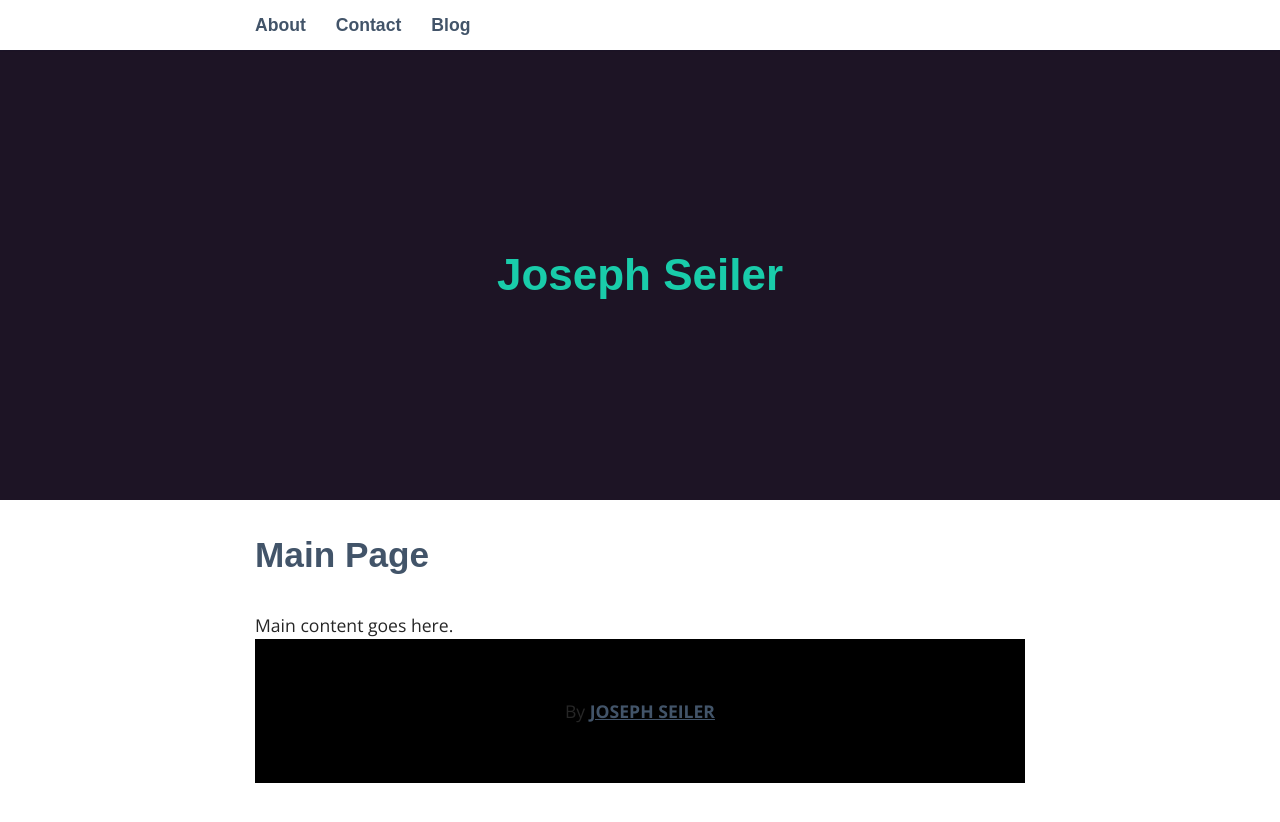
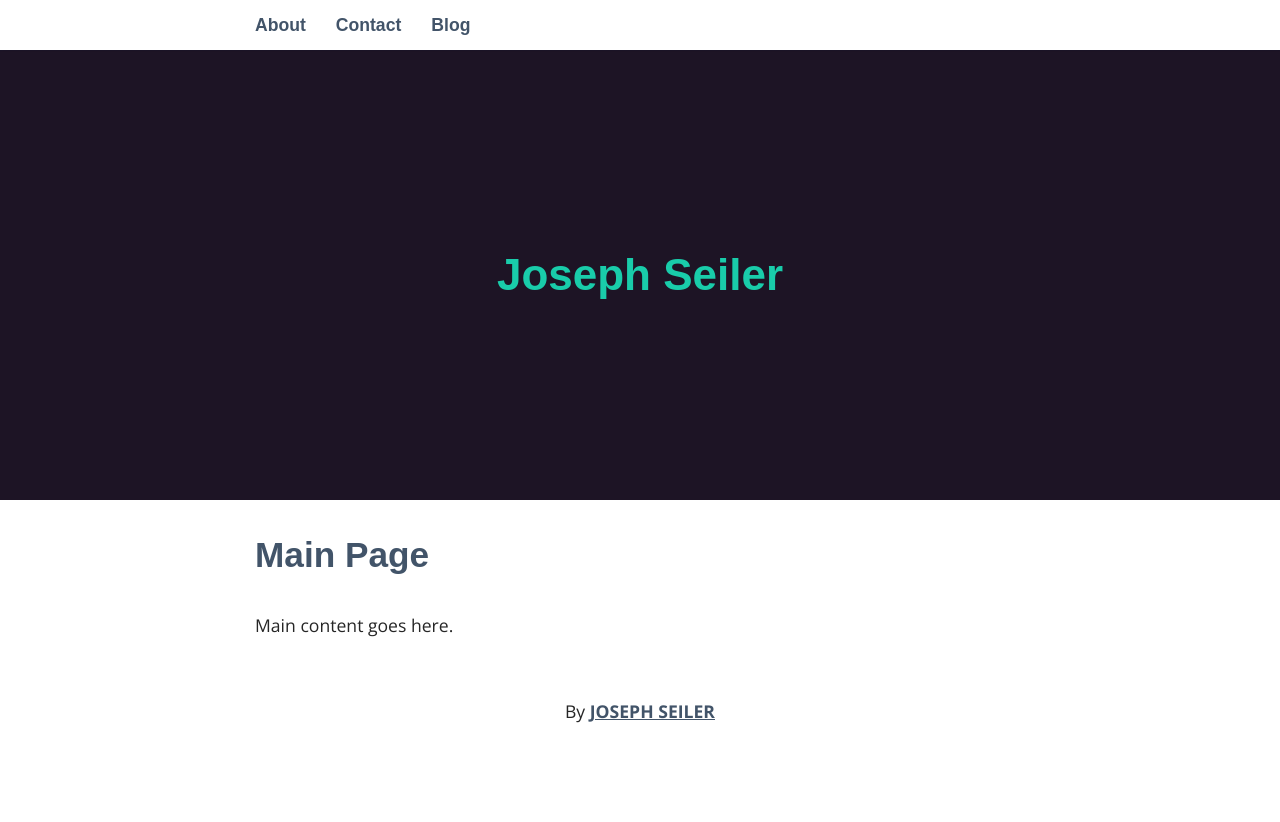
Before and after one commit to seilerjr/seilerjr.github.io, a Jekyll site: the page built from index.html, in a window 1280 px wide. Shown: the top 822 px of the page. Built offline with Jekyll 4.4.1, drawn with Linux system fonts in a browser that asks for light colours; some web fonts are replaced.

Commit message:
Update _layout.scss

```diff
--- a/_sass/_layout.scss
+++ b/_sass/_layout.scss
@@ -106,7 +106,6 @@ aside {
 	}
 }
 footer {
-	background: #000;
 	text-align: center;
 	padding: 40px;
 }
```
